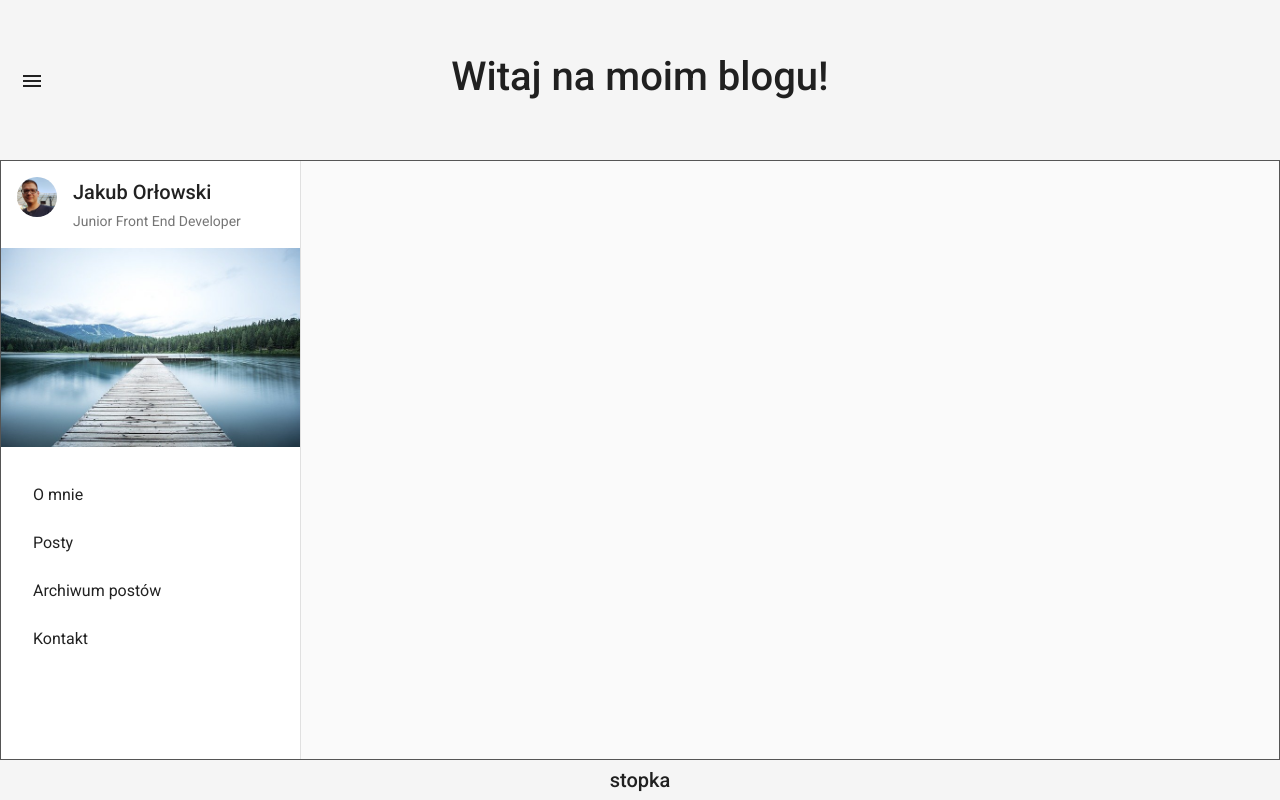
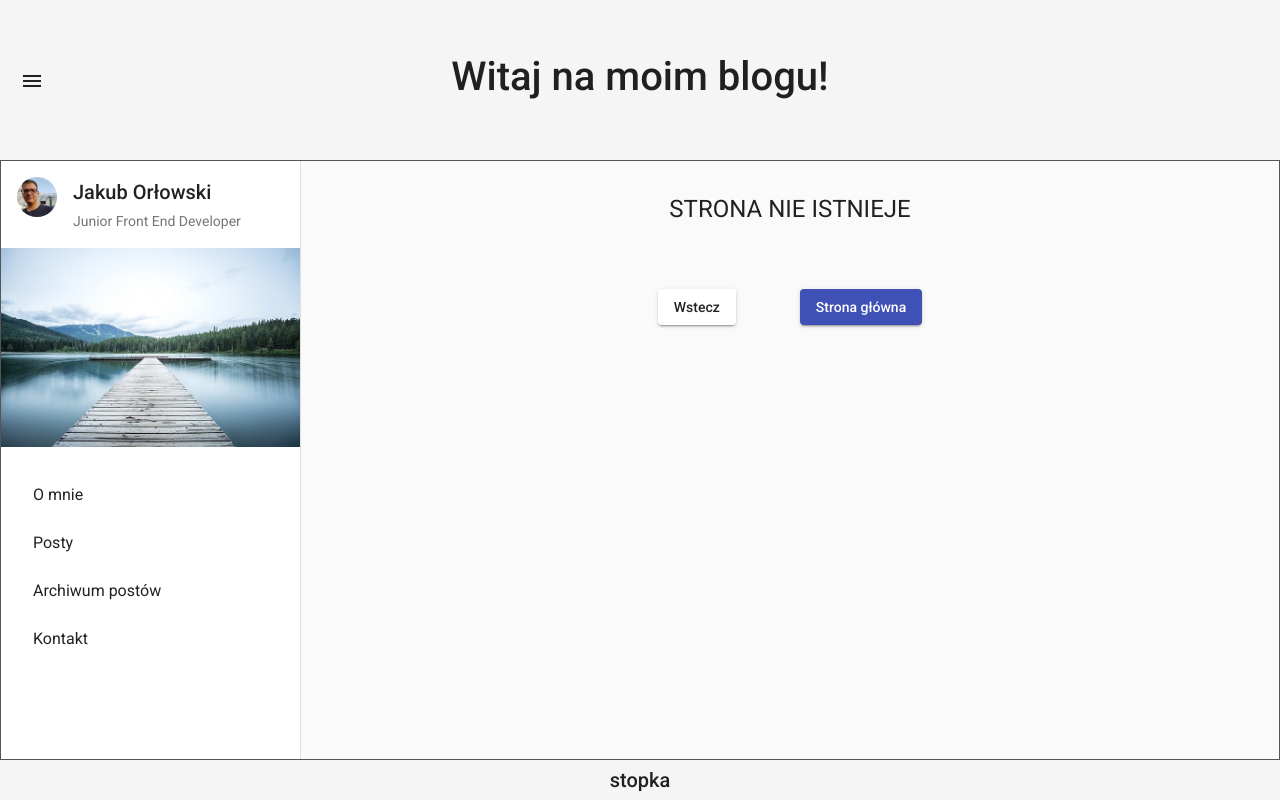
Before and after one commit to jorlowski89/blog, an Angular app: page / in a window 1280 px wide. Built offline with nearby package versions, Linux system fonts and the light colour scheme.

Commit message:
page not found

```diff
--- a/src/app/app-routing.module.ts
+++ b/src/app/app-routing.module.ts
@@ -1,7 +1,14 @@
 import { NgModule } from '@angular/core';
 import { Routes, RouterModule } from '@angular/router';
+import { NotFoundComponent } from './layout/not-found/not-found.component';
 
-const routes: Routes = [];
+const routes: Routes = [
+  { path: '', component: NotFoundComponent },
+  {
+    path: 'not-found',
+    component: NotFoundComponent,
+  },
+  { path: '**', redirectTo: '/not-found' },];
 
 @NgModule({
   imports: [RouterModule.forRoot(routes)],
--- a/src/app/layout/layout.module.ts
+++ b/src/app/layout/layout.module.ts
@@ -8,11 +8,12 @@ import { MatIconModule } from '@angular/material/icon';
 import { MatButtonModule } from '@angular/material/button';
 import { MatCardModule } from '@angular/material/card';
 import { MatListModule } from '@angular/material/list';
+import { NotFoundComponent } from './not-found/not-found.component';
 
 
 
 @NgModule({
-  declarations: [FooterComponent, NavbarComponent, SidebarComponent],
+  declarations: [FooterComponent, NavbarComponent, SidebarComponent, NotFoundComponent],
   exports: [FooterComponent, NavbarComponent, SidebarComponent],
   imports: [
     CommonModule,
--- a/src/app/layout/layout.service.ts
+++ b/src/app/layout/layout.service.ts
@@ -1,19 +1,33 @@
 import { Injectable } from '@angular/core';
+import { Router } from '@angular/router';
 import { BehaviorSubject, Observable } from 'rxjs';
+import { Location } from '@angular/common';
 
 @Injectable({
   providedIn: 'root'
 })
 export class LayoutService {
+  private history: string[] = [];
+  public goingBack = false;
 
   private sideMenuState = new BehaviorSubject<boolean>(true);
   sideMenuShowing: Observable<boolean>;
 
-  constructor() {
+  constructor(private router: Router, private location: Location) {
     this.sideMenuShowing = this.sideMenuState.asObservable();
   }
 
   toggleSideMenu(): void {
     this.sideMenuState.next(!this.sideMenuState.value);
   }
+
+  back(): void {
+    this.history.pop();
+    if (this.history.length > 0) {
+      this.goingBack = true;
+      this.location.back();
+    } else {
+      this.router.navigateByUrl('/');
+    }
+  }
 }
--- /dev/null
+++ b/src/app/layout/not-found/not-found.component.html
@@ -0,0 +1,16 @@
+
+<div style="text-align: center">
+    <h1 style="margin: 2rem">STRONA NIE ISTNIEJE</h1>
+  <button
+    mat-raised-button
+    type="button"
+    style="margin: 2rem"
+    (click)="back()"
+  >Wstecz</button>
+  <button
+    mat-raised-button color="primary"
+    type="button"
+    style="margin: 2rem"
+    routerLink="/"
+  >Strona główna</button>
+</div>
--- /dev/null
+++ b/src/app/layout/not-found/not-found.component.ts
@@ -0,0 +1,20 @@
+import { Component, OnInit } from '@angular/core';
+import { LayoutService } from '../layout.service';
+
+@Component({
+  selector: 'app-not-found',
+  templateUrl: './not-found.component.html',
+  styleUrls: ['./not-found.component.scss']
+})
+export class NotFoundComponent implements OnInit {
+
+  constructor(private layoutService: LayoutService) { }
+
+  ngOnInit(): void {
+  }
+
+  back(): void {
+    this.layoutService.back();
+  }
+
+}
```
Also changed, not shown: src/app/layout/not-found/not-found.component.scss (added), 1 other file (tests, documents, lock files or other folders).
